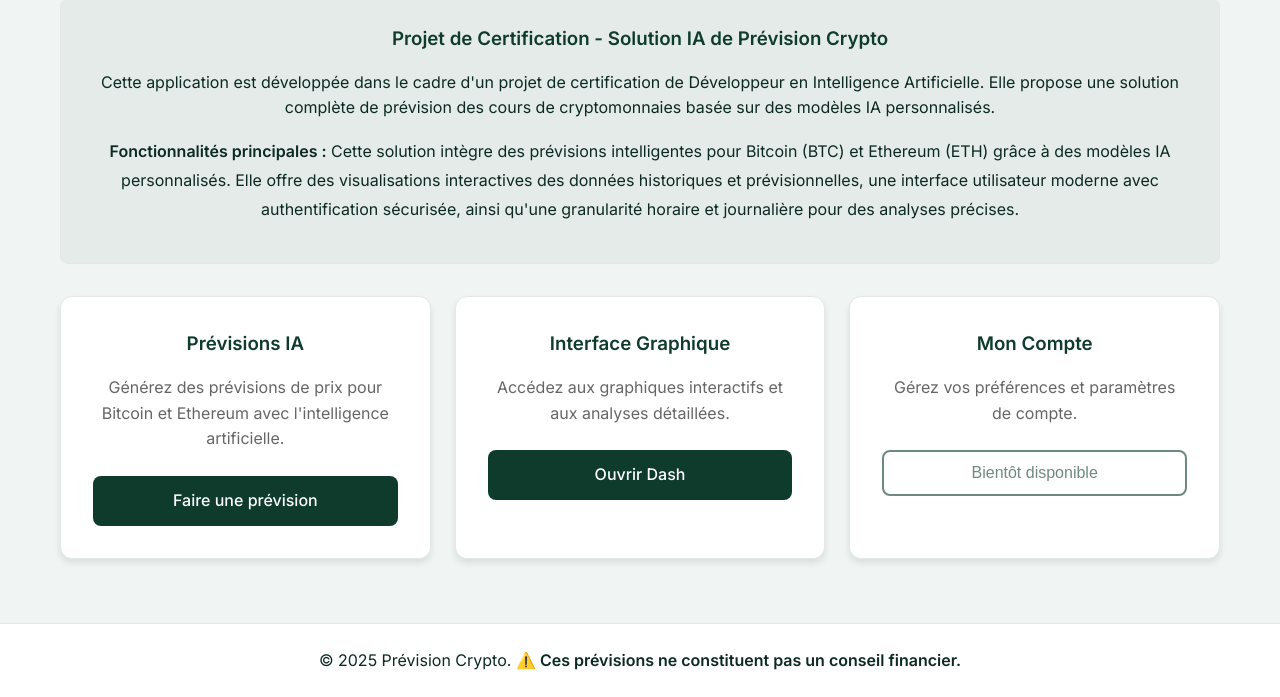
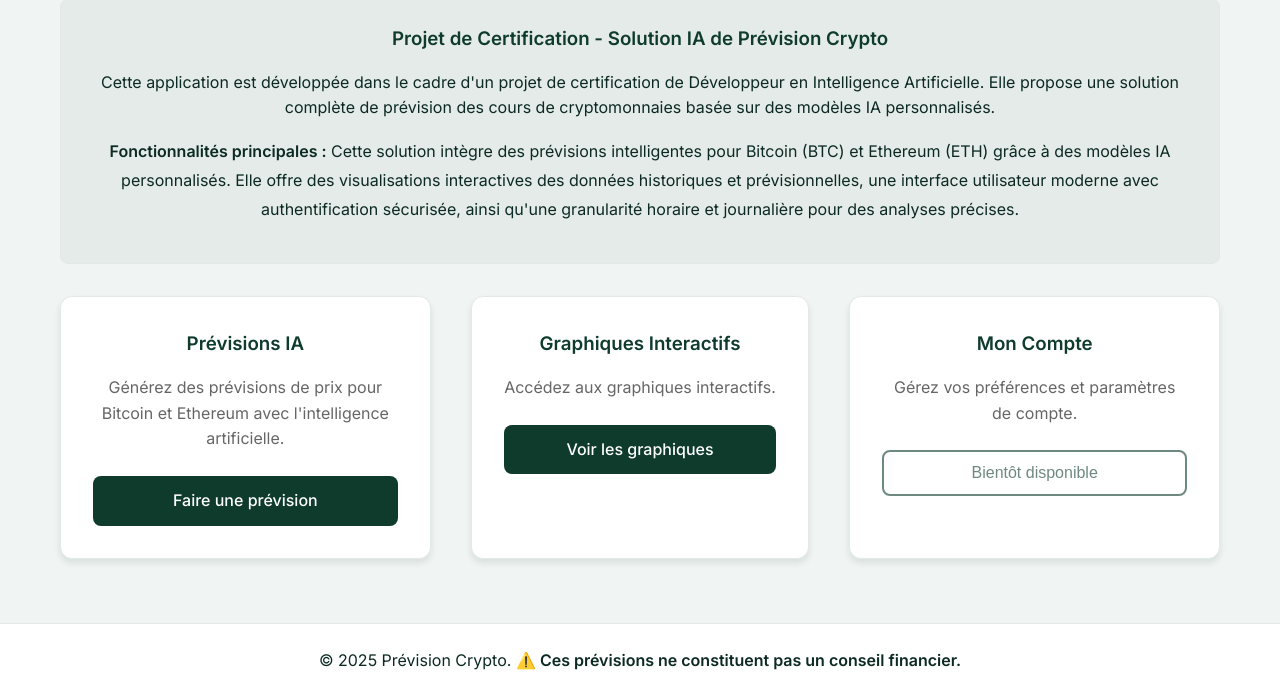
Before and after one commit to Jakimpact/prevision-crypto, a Flask app: template E4-app/templates/dashboard.html in a window 1280 px wide. Shown: the part 265-962 px from the top of the page. Run offline with Flask 3, Linux system fonts and the light colour scheme; the template is opened without the code that fills it, so the values that code supplies are empty.

Commit message:
chore(C17): nettoyage code inutilisé

```diff
--- a/E4-app/app.py
+++ b/E4-app/app.py
@@ -1,15 +1,9 @@
 from flask import Flask, render_template, request, redirect, url_for, flash, session
-import dash
-from dash import dcc, html
-from dash.dependencies import Input, Output
-import plotly.express as px
-import requests
-import os
 from config import Config
 from services.auth import auth_service
 from services.forecast import forecast_service
 from services.ohlcv import OHLCVService
-from utils.auth import is_authenticated, get_auth_headers, get_current_user
+from utils.auth import is_authenticated
 from utils.datetime import convert_forecast_dates
 
 # Initialisation des services
@@ -18,15 +12,6 @@ ohlcv_service = OHLCVService()
 # Initialisation Flask
 app = Flask(__name__)
 app.config.from_object(Config)
-
-# Initialisation Dash
-dash_app = dash.Dash(__name__, server=app, url_base_pathname=Config.DASH_URL_BASE_PATHNAME)
-
-# Configuration de base pour Dash
-dash_app.layout = html.Div([
-    html.H1("Dashboard Crypto", style={'text-align': 'center'}),
-    html.P("Interface Dash en cours de développement...", style={'text-align': 'center'})
-])
 
 
 # =================== ROUTES FLASK ===================
--- a/E4-app/config.py
+++ b/E4-app/config.py
@@ -37,9 +37,6 @@ class Config:
         "forecast_daily": f"{URL_E3}/api/v1/forecast/forecast_daily",
     }
 
-    # Configuration Dash
-    DASH_URL_BASE_PATHNAME = '/ui/'
-
     # Autres configurations
     DEBUG = os.getenv('DEBUG', 'True').lower() in ['true', '1', 'yes']
     HOST = os.getenv('HOST', '0.0.0.0')
--- a/E4-app/requirements.txt
+++ b/E4-app/requirements.txt
@@ -1,4 +1,3 @@
-dash==3.2.0
 dotenv==0.9.9
 Flask==3.1.1
 pandas==2.2.3
--- a/E4-app/templates/charts.html
+++ b/E4-app/templates/charts.html
@@ -60,7 +60,7 @@
 
                 <div class="form-group">
                     <button type="submit" class="btn btn-primary" style="width: 100%;">
-                        Générer Graphique
+                        Générer le graphique
                     </button>
                 </div>
             </form>
--- a/E4-app/templates/dashboard.html
+++ b/E4-app/templates/dashboard.html
@@ -53,13 +53,13 @@
 
         <div class="card">
             <h3 style="color: var(--primary); margin-bottom: 1rem;">
-                Interface Graphique
+                Graphiques Interactifs
             </h3>
             <p style="margin-bottom: 1.5rem; color: #666;">
-                Accédez aux graphiques interactifs et aux analyses détaillées.
+                Accédez aux graphiques interactifs.
             </p>
-            <a href="/ui/" class="btn btn-primary btn-full">
-                Ouvrir Dash
+            <a href="{{ url_for('charts') }}" class="btn btn-primary btn-full">
+                Voir les graphiques
             </a>
         </div>
 
--- a/E4-app/utils/datetime.py
+++ b/E4-app/utils/datetime.py
@@ -1,5 +1,5 @@
 from datetime import datetime
-from typing import List, Union, Optional
+from typing import List
 import pytz
 
 # Timezone de Paris (gère automatiquement CET/CEST)
```
